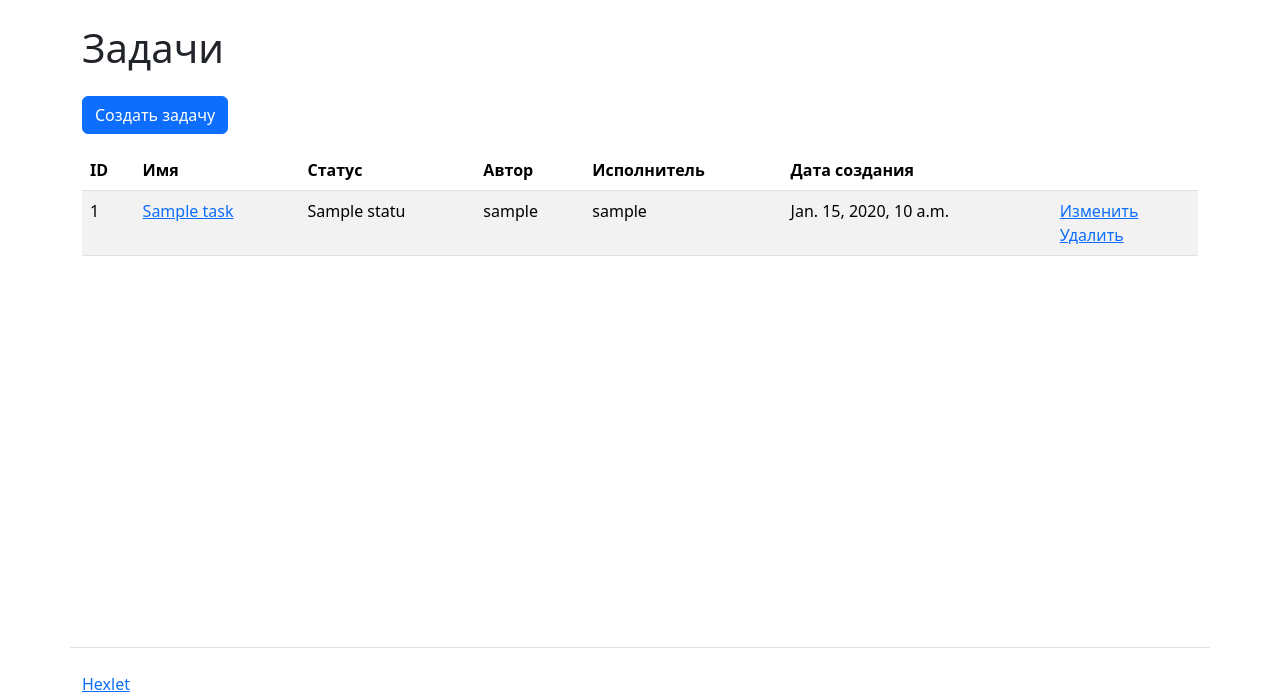
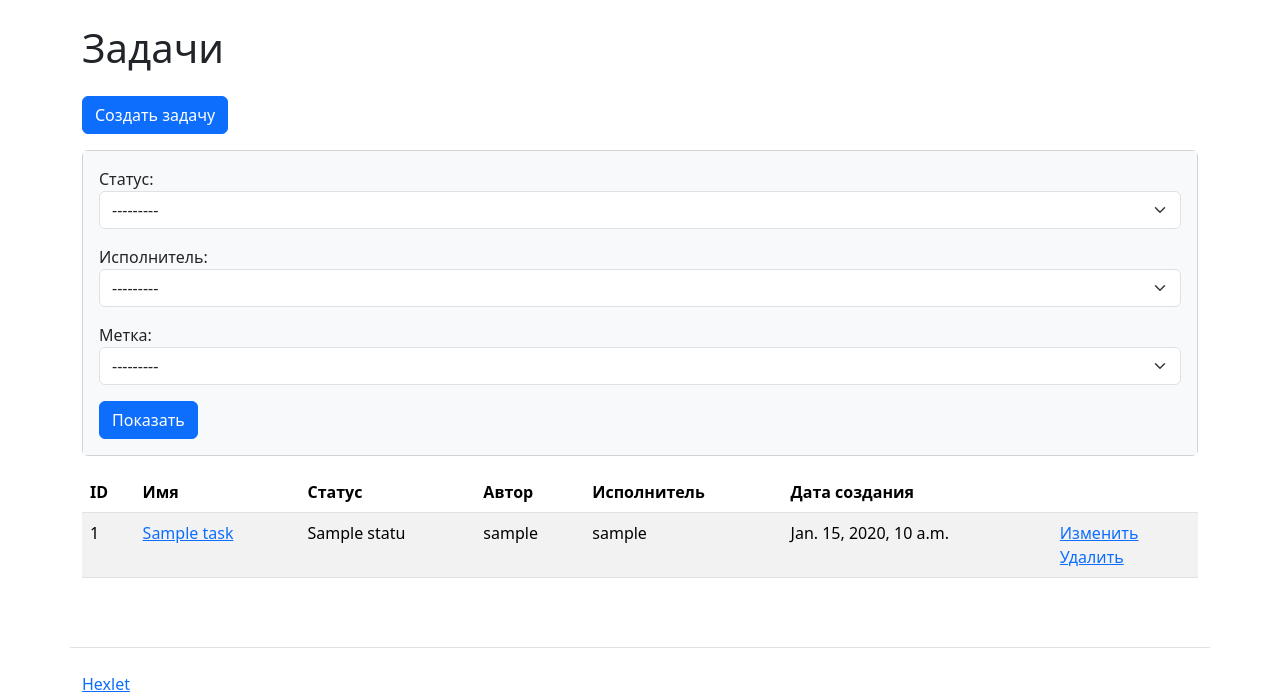
Before and after one commit to Blind-Beast/python-project-52, a Django app: page /tasks/ in a window 1280 px wide. Shown: the part 56-752 px from the top of the page. Run offline with Django 5.2, Linux system fonts and the light colour scheme; a user stored in the database is signed in; tables that the repository leaves empty hold one stand-in row (values such as "Sample post"); parts of the project's set-up code (start-up, migrations or seed data) failed here and were passed over.

Commit message:
add filters.py

```diff
--- a/pyproject.toml
+++ b/pyproject.toml
@@ -9,6 +9,7 @@ dependencies = [
     "django==5.2.4",
     "django-bootstrap5>=25.2",
     "django-extensions>=4.1",
+    "django-filter>=25.2",
     "gunicorn>=23.0.0",
     "ipython>=9.6.0",
     "psycopg2-binary>=2.9.10",
--- a/task_manager/settings.py
+++ b/task_manager/settings.py
@@ -57,6 +57,7 @@ INSTALLED_APPS = [
     'django.contrib.messages',
     'django.contrib.staticfiles',
     'django_extensions',
+    'django_filters',
     'task_manager',
     'task_manager.users',
     'task_manager.statuses',
@@ -99,7 +100,7 @@ WSGI_APPLICATION = 'task_manager.wsgi.application'
 
 DATABASES = {
     'default': dj_database_url.config(
-        default='postgresql://hexlet52db_user:CNzsdbWg3oF2LC9A7nisrpzJepEE5d2k@dpg-d3h7vkndiees73a8d7qg-a.frankfurt-postgres.render.com/hexlet52db',
+        default='postgresql://django_52_db_user:MajAz3DQHiaBOcNaJ3tjkrGAz54uKQ1l@dpg-d452ohur433s73e3f2n0-a.frankfurt-postgres.render.com/django_52_db',
         conn_max_age=600
     )
     #"default": {
--- /dev/null
+++ b/task_manager/tasks/filters.py
@@ -0,0 +1,27 @@
+import django_filters
+from django import forms
+from task_manager.statuses.models import Status
+from task_manager.labels.models import Label
+from task_manager.tasks.models import Task
+from task_manager.users.models import CustomUser
+
+class TaskFilter(django_filters.FilterSet):
+    status = django_filters.ModelChoiceFilter(
+        queryset=Status.objects.all(),
+        label="Статус",
+        widget=forms.Select(attrs={'class': 'form-select'})
+    )
+    executor = django_filters.ModelChoiceFilter(
+        queryset=CustomUser.objects.all(),
+        label="Исполнитель",
+        widget=forms.Select(attrs={'class': 'form-select'})
+    )
+    labels = django_filters.ModelChoiceFilter(
+        queryset=Label.objects.all(),
+        label="Метка",
+        widget=forms.Select(attrs={'class': 'form-select'})
+    )
+
+    class Meta:
+        model = Task
+        fields = ['status', 'executor', 'labels']
--- a/task_manager/tasks/views.py
+++ b/task_manager/tasks/views.py
@@ -3,6 +3,7 @@ from django.contrib import messages
 from django.contrib.auth.mixins import LoginRequiredMixin
 from django.views import View
 from .forms import TaskForm
+from .filters import TaskFilter
 
 from task_manager.tasks.models import Task
 
@@ -11,7 +12,12 @@ class IndexView(LoginRequiredMixin, View):
 
     def get(self, request, *args, **kwargs):
         tasks = Task.objects.all()
-        return render(request, "tasks/index.html", context={"tasks": tasks,})
+        filter = TaskFilter(request.GET, queryset=tasks)
+        tasks = filter.qs
+        return render(
+            request,
+            "tasks/index.html",
+            context={"tasks": tasks, "filter": filter,})
 
 class TaskView(LoginRequiredMixin,View):
     login_url = '/login/'
--- a/task_manager/templates/tasks/index.html
+++ b/task_manager/templates/tasks/index.html
@@ -3,6 +3,25 @@
 {% block content %}
 <h1 class="my-4">Задачи</h1>
 <a class="btn btn-primary mb-3" href="/tasks/create">Создать задачу</a>
+<div class="card mb-3">
+    <div class="card-body bg-light">
+        <form class="form-inline center" method="get">
+            <div class="mb-3">
+                {{ filter.form.status.label_tag }}
+                {{ filter.form.status }}
+            </div>
+            <div class="mb-3">
+                {{ filter.form.executor.label_tag }}
+                {{ filter.form.executor }}
+            </div>
+            <div class="mb-3">
+                {{ filter.form.labels.label_tag }}
+                {{ filter.form.labels }}
+            </div>
+            <input class="btn btn-primary" type="submit" value="Показать">
+        </form>
+    </div>
+</div>
 <table class="table table-striped">
     <thead>
         <tr>
```
Also changed, not shown: task_manager/tasks/models.py (line endings or trailing spaces), 1 other file.
